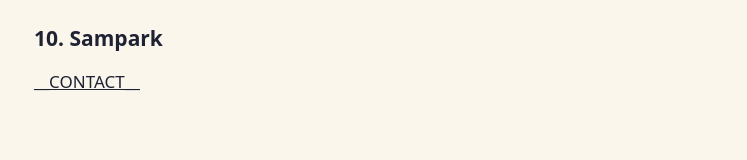
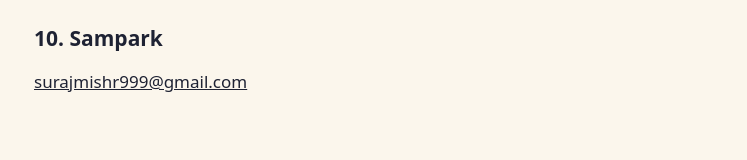
Before and after one commit to surajmishr999-coder/surajmishr999-coder.github.io, a plain HTML site: page terms.html in a window 1280 px wide. Shown: the part 1404-1564 px from the top of the page, without its empty margins (246-993 px from the left). Drawn offline with Linux system fonts and the light colour scheme.

Commit message:
Update contact email in terms.html

```diff
--- a/terms.html
+++ b/terms.html
@@ -45,7 +45,7 @@
 <p>Ye shartein India ke kanoon ke adheen hain.</p>
 
 <h2>10. Sampark</h2>
-<p><a href="mailto:__CONTACT__">__CONTACT__</a></p>
+<p><a href="mailto:surajmishr999@gmail.com">surajmishr999@gmail.com</a></p>
 </main>
 <footer><div class="wrap">
   <nav aria-label="Zaroori links"><a href="/">Home</a><a href="/privacy.html">Privacy Policy</a><a href="/terms.html">Terms of Use</a></nav>
```
